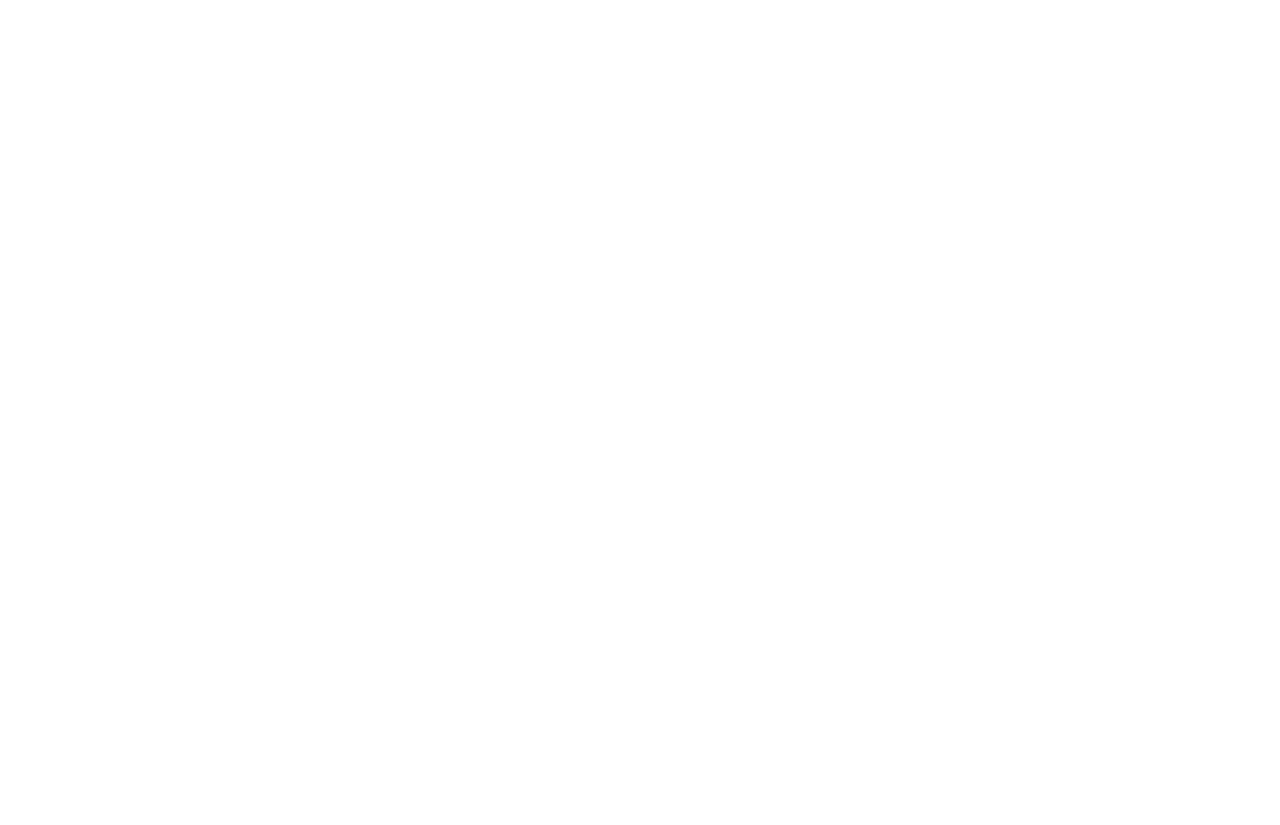
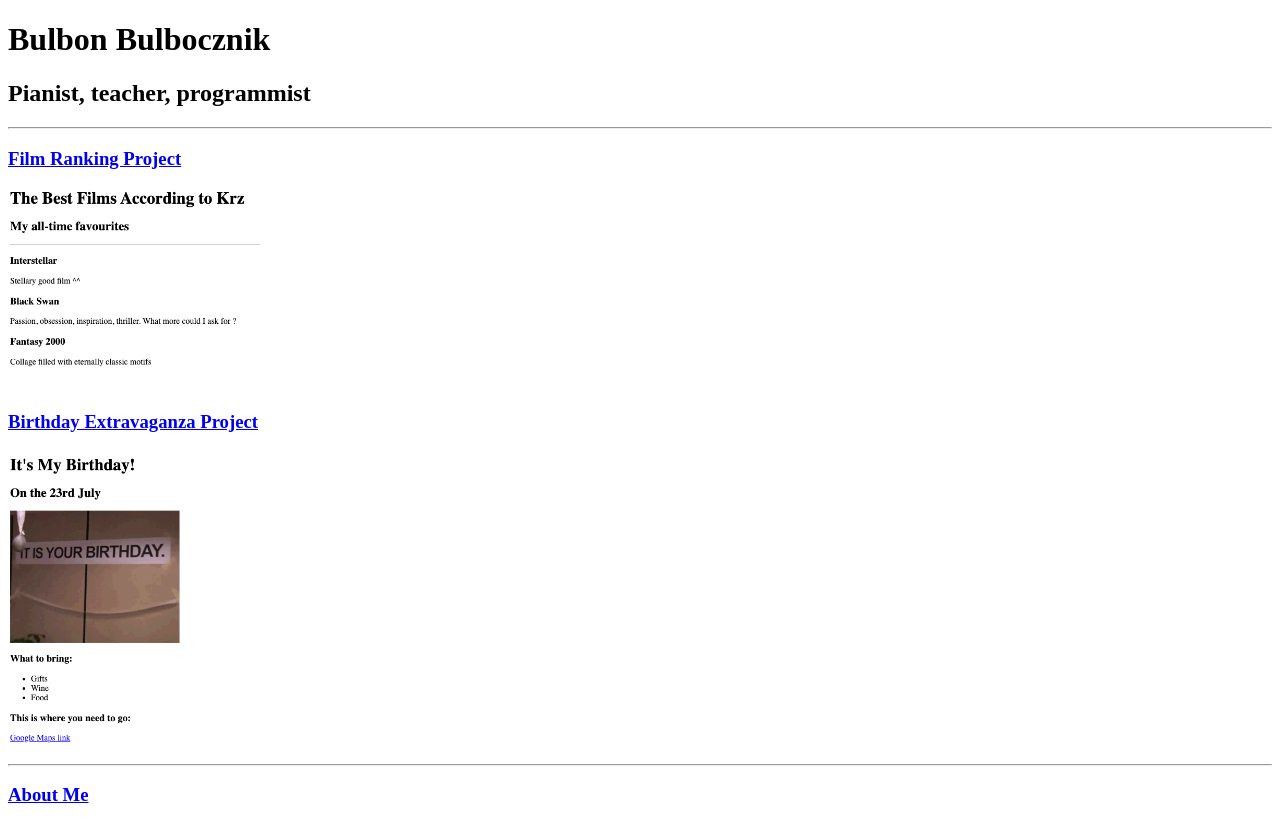
Before and after one commit to BroXed/html-portfolio, a plain HTML site: page index.html in a window 1280 px wide. Before the commit the page ends 800 px from the top, so only its background shows below. Drawn offline with Linux system fonts and the light colour scheme.

Commit message:
index.html

```diff
--- a/index.html
+++ b/index.html
@@ -1,15 +1,33 @@
-<!-- TODO 1: Create the HTML Boilerplate -->
+<!DOCTYPE html>
+<html lang="en">
+<head>
+    <meta charset="UTF-8">
+    <title>Bulbon Bulbocznik</title>
+</head>
+<body>
 
-<!-- TODO 2: Add Your previous projects' HTML into the public folder -->
-
-<!-- TODO 3: Take screenshots of your project previews and add the images to the images folder -->
-
-<!-- TODO 4: Add titles/subtitles etc. -->
-
-<!-- TODO 5: Add a link to the project pages -->
-
-<!-- TODO 6: Add images to show the project previews
-HINT for TODO 6: You can use the height attribute set to 200 to make the image smaller:
-https://developer.mozilla.org/en-US/docs/Web/HTML/Element/img#attr-height -->
-
-<!-- TODO 7: Add the Contact Me and About Me page links -->
+    <h1>Bulbon Bulbocznik</h1>
+    <h2>Pianist, teacher, programmist</h2>
+<hr />
+<h3>
+<a href="./public/movie-ranking.html">Film Ranking Project</a>
+</h3>
+<a href="./public/movie-ranking.html">
+    <img src="./assets/images/best-films.png"
+    height="200"
+    alt="Film Ranking Project">
+</a>
+<h3>
+<a href="./public/birthday-invite.html">Birthday Extravaganza Project</a>
+</h3>
+<a href="./public/birthday-invite.html">
+    <img src="./assets/images/birthday-party.png"
+    height="300"
+    alt="Birthday Extravaganza Project">
+</a>
+<hr />
+<h3>
+<a href="./public/about.html">About Me</a>
+</h3>
+</body>
+</html>
```
